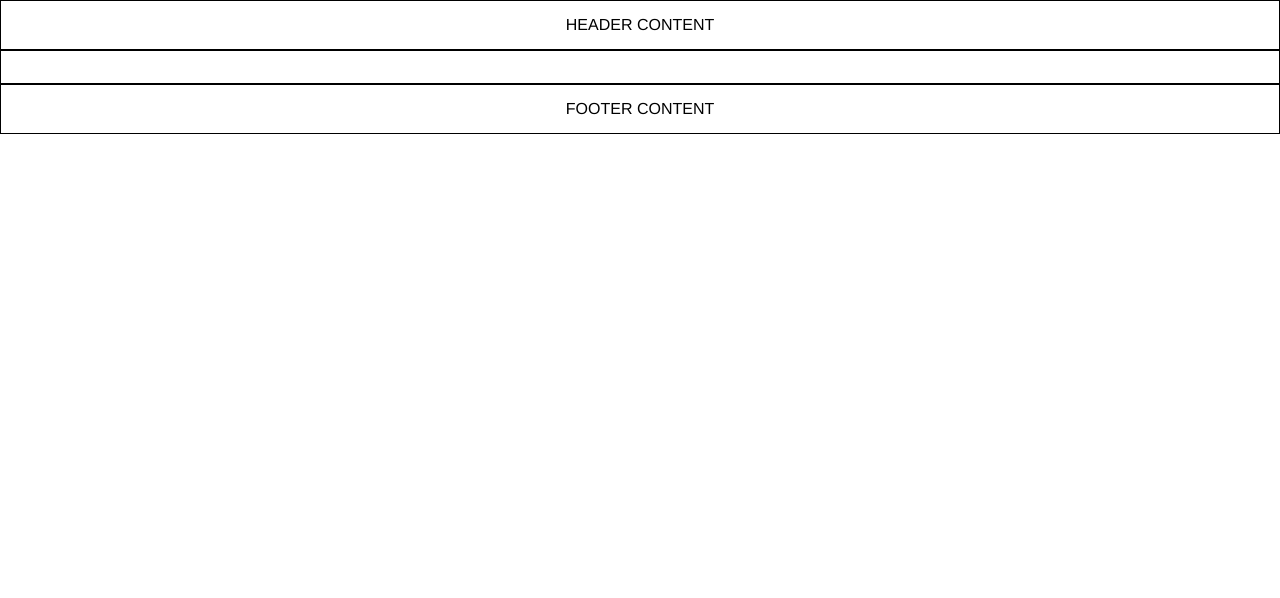
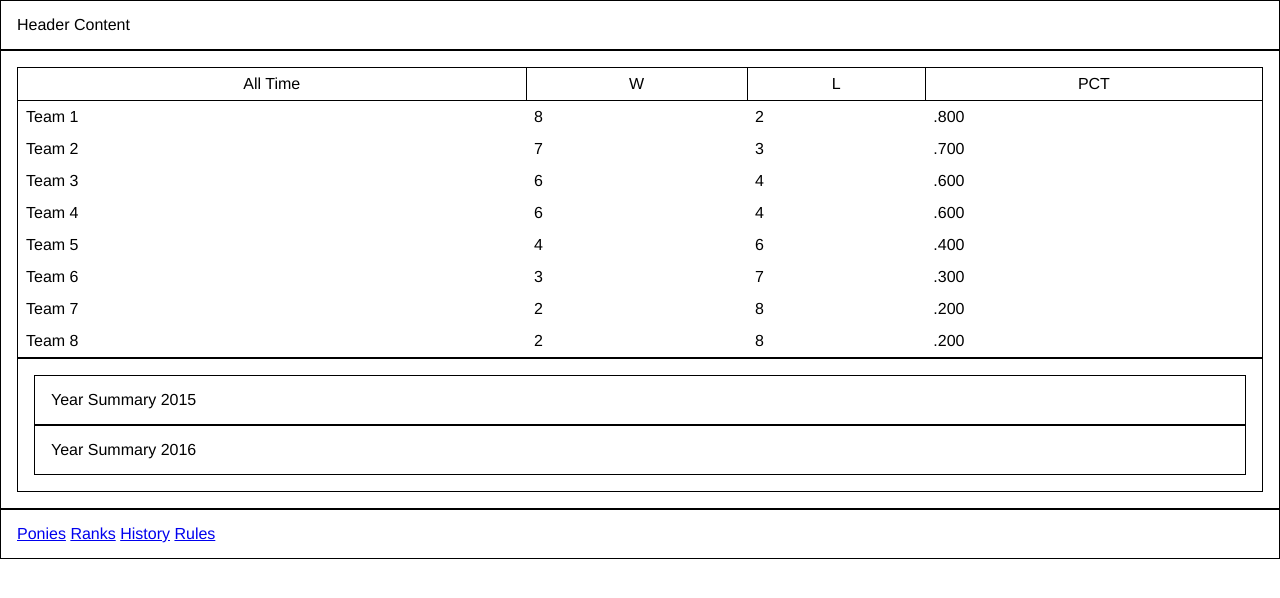
Before and after one commit to moyden/scdl2, a Jekyll site: the page built from history.html, in a window 1280 px wide. Shown: the top 598 px of the page. Built offline with Jekyll 4.4.1, drawn with Linux system fonts in a browser that asks for light colours.

Commit message:
Layout placeholders

```diff
--- a/_layouts/default.html
+++ b/_layouts/default.html
@@ -9,7 +9,10 @@
     {{ content }}
   </div>
   <footer class="l-site-footer">
-    Footer content
+    <a href="{{ "/teams/colorado-pony-hospital" | prepend: site.baseurl }}">Ponies</a>
+    <a href="{{ "/ranks.html" | prepend: site.baseurl }}">Ranks</a>
+    <a href="{{ "/history.html" | prepend: site.baseurl }}">History</a>
+    <a href="{{ "/rules.html" | prepend: site.baseurl }}">Rules</a>
   </footer>
   {% if layout.scripts %}
     {% for script in layout.scripts %}
--- a/_sass/_base.scss
+++ b/_sass/_base.scss
@@ -1,7 +1,6 @@
 body {
   color: $black;
   font-family: 'Helvetica Neue', sans-serif;
-  text-transform: uppercase;
 }
 
 header,
@@ -10,7 +9,6 @@ div,
 section {
   border: 1px solid $black;
   padding: 1rem;
-  text-align: center;
 }
 
 table {
--- a/css/main.css
+++ b/css/main.css
@@ -42,16 +42,14 @@ table {
 
 body {
   color: #000;
-  font-family: 'Helvetica Neue', sans-serif;
-  text-transform: uppercase; }
+  font-family: 'Helvetica Neue', sans-serif; }
 
 header,
 footer,
 div,
 section {
   border: 1px solid #000;
-  padding: 1rem;
-  text-align: center; }
+  padding: 1rem; }
 
 table {
   border: 1px solid #000;
--- a/history.html
+++ b/history.html
@@ -1,3 +1,69 @@
 ---
 layout: default
 ---
+
+<table>
+  <thead>
+    <tr>
+      <th>All Time</th>
+      <th>W</th>
+      <th>L</th>
+      <th>PCT</th>
+    </tr>
+  </thead>
+  <tbody>
+    <tr>
+      <td>Team 1</td>
+      <td>8</td>
+      <td>2</td>
+      <td>.800</td>
+    </tr>
+    <tr>
+      <td>Team 2</td>
+      <td>7</td>
+      <td>3</td>
+      <td>.700</td>
+    </tr>
+    <tr>
+      <td>Team 3</td>
+      <td>6</td>
+      <td>4</td>
+      <td>.600</td>
+    </tr>
+    <tr>
+      <td>Team 4</td>
+      <td>6</td>
+      <td>4</td>
+      <td>.600</td>
+    </tr>
+    <tr>
+      <td>Team 5</td>
+      <td>4</td>
+      <td>6</td>
+      <td>.400</td>
+    </tr>
+    <tr>
+      <td>Team 6</td>
+      <td>3</td>
+      <td>7</td>
+      <td>.300</td>
+    </tr>
+    <tr>
+      <td>Team 7</td>
+      <td>2</td>
+      <td>8</td>
+      <td>.200</td>
+    </tr>
+    <tr>
+      <td>Team 8</td>
+      <td>2</td>
+      <td>8</td>
+      <td>.200</td>
+    </tr>
+  </tbody>
+</table>
+
+<section>
+  <div>Year Summary 2015</div>
+  <div>Year Summary 2016</div>
+</section>
--- a/rules.html
+++ b/rules.html
@@ -1,3 +1,7 @@
 ---
 layout: default
 ---
+
+<section>
+  Rules
+</section>
```
